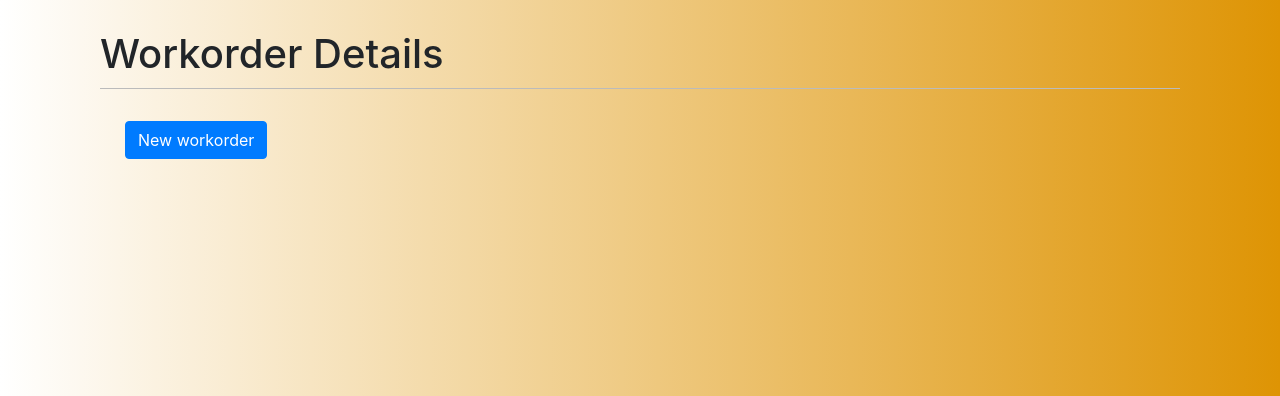
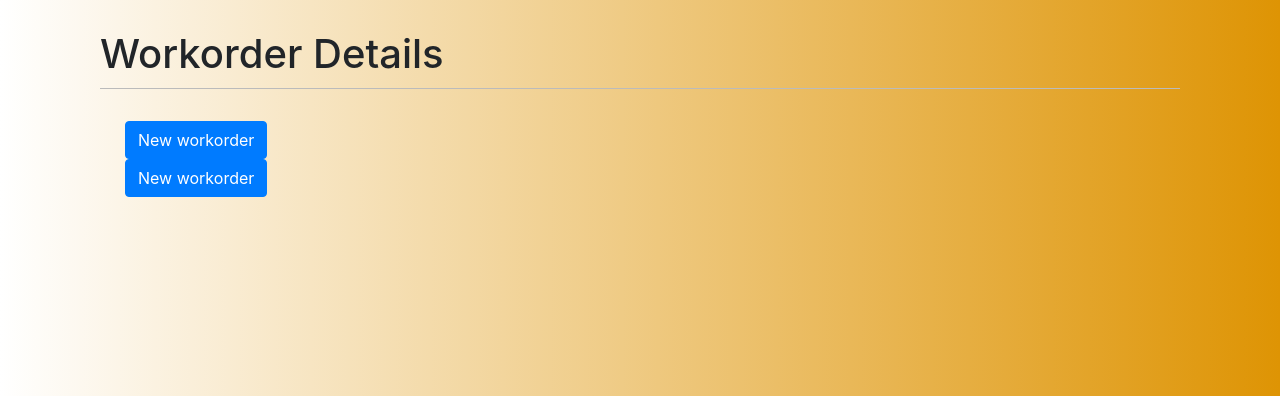
Before and after one commit to VishekhaTamrakar/CentralOmahaRetirementManagementSystem, a Django app: page /workorder_list/ in a window 1280 px wide. Shown: the part 96-492 px from the top of the page. Run offline with Django 3.2, Linux system fonts and the light colour scheme; some libraries are stand-ins or nearby versions; some web fonts are replaced.

```diff
--- a/ORC/admin.py
+++ b/ORC/admin.py
@@ -73,6 +73,7 @@ def export_to_excel(modeladmin, request, queryset):
 export_to_excel.short_description = "Export to Excel"
 export_to_csv.short_description = 'Export to CSV'
 
+
 admin.site.register(User, UserAdmin)
 
 class ResidentList(admin.ModelAdmin):
--- a/ORC/templates/ORC/workorder_list.html
+++ b/ORC/templates/ORC/workorder_list.html
@@ -21,6 +21,7 @@
 
     <h1 class ="probootsrap-card-heading"> Workorder Details</h1><br>
     <ul class="">
+        <a href="#" style="padding-right: 15Px" class="row"><span class="btn btn-primary">New workorder</span></a>
         <a href="#" style="padding-right: 15Px" class="row"><span class="btn btn-primary">New workorder</span></a>
     </ul>
 
```
